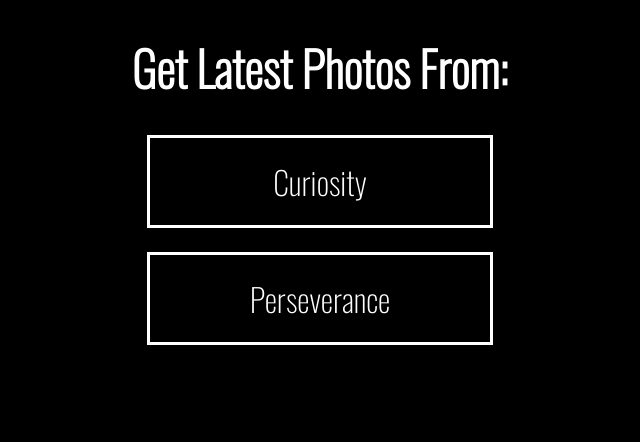
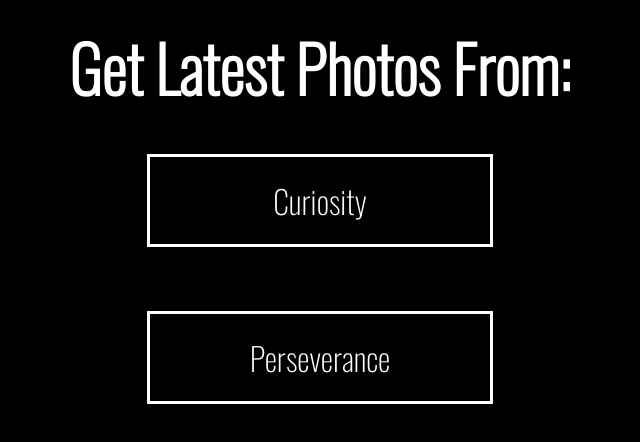
Before and after one commit to JacquelineQ/mars-latest-photos, a React (Create React App) app: page / in a window 1280 px wide. Shown: the top 442 px of the page, without its empty margins (320-960 px from the left). Built offline with nearby package versions, Linux system fonts and the light colour scheme.

Commit message:
set  !important to index.css 2 fix loading

```diff
--- a/src/App.css
+++ b/src/App.css
@@ -8,11 +8,27 @@
   font-size: 2rem;
   border: solid white 3px;
   padding: 20px;
+  margin: 20px;
   width: 300px;
   text-align: center;
   text-decoration: none;
 }
 
+.homepage-button:hover {
+  background-color: white;
+  color: black;
+}
+
+.homepage-title {
+  font-size: 4rem;
+  margin: 20px;
+}
+
+
+
+/* .rdt_Table {
+  font-weight: bold;
+} */
 /* .dataTable {
   font-size: 30px;;
 } */
--- a/src/Curiosity.js
+++ b/src/Curiosity.js
@@ -45,11 +45,10 @@
         .then((response) => {
             const photos = response.data.latest_photos;
             setPhotos(photos);
-            const timeout = setTimeout(() => {
+
               setRows(response)
               setPending(false);
-            }, 2000);
-            return () => clearTimeout(timeout);
+
         });
 
 
@@ -60,10 +59,10 @@
 
     return (
 
-        <>
+        <div>
         <h1>Latest Photos from the Curiosity Rover</h1>
         <DataTable columns={columns} data={photos} progressPending={pending} pagination />
-        </>
+        </div>
     );
 }
 
--- a/src/Perseverence.js
+++ b/src/Perseverence.js
@@ -39,21 +39,23 @@
         .get("https://api.nasa.gov/mars-photos/api/v1/rovers/perseverance/latest_photos?api_key=h2OACWIHRgevQbyXtWaIK890hECXDo7oekNSzcKS")
         .then((response) => {
             const photos = response.data.latest_photos;
-            setPhotos(photos);
-            console.log(photos);
-            const timeout = setTimeout(() => {
+            // setPhotos(photos);
+
+              setPhotos(photos)
               setRows(response)
               setPending(false);
-            }, 2000);
-            return () => clearTimeout(timeout);
         });
     }, []);
+
+
+
+
 
     return (
 
         <>
         <h1>Latest Photos from the Perseverence Rover</h1>
-        <DataTable className="dataTble" columns={columns} data={photos} progressPending={pending} pagination />
+        <DataTable className="dataTable" columns={columns} data={photos} progressPending={pending} pagination />
         </>
     );
 }
--- a/src/index.css
+++ b/src/index.css
@@ -8,6 +8,6 @@
  }
 
  * {
-  background-color: black;
+  background-color: black !important;
   color: white;
  }
```
